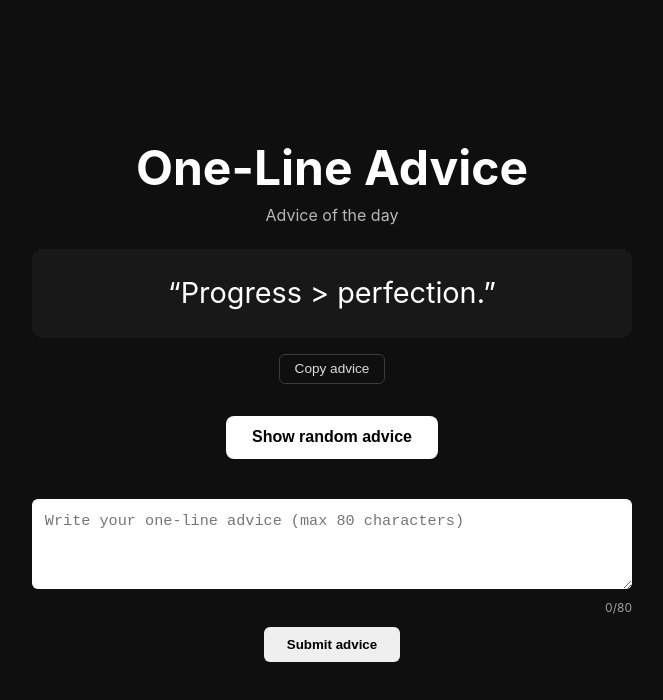
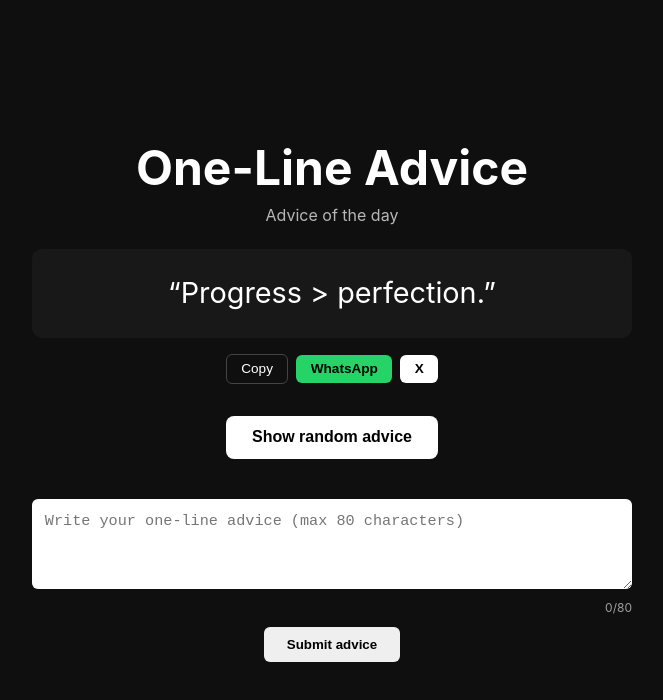
Before and after one commit to undercrypted-bator/one-line-advice, a Next.js app: page / in a window 1280 px wide. Shown: the top 700 px of the page, without its empty margins (308-971 px from the left). Built offline with nearby package versions, Linux system fonts and the light colour scheme.

Commit message:
Add WhatsApp and X share buttons

```diff
--- a/app/page.tsx
+++ b/app/page.tsx
@@ -29,7 +29,6 @@ export default function Home() {
   const [input, setInput] = useState("");
   const [copied, setCopied] = useState(false);
 
-  // Set advice of the day on load
   useEffect(() => {
     setCurrentAdvice(getAdviceOfTheDay(adviceList));
   }, [adviceList]);
@@ -53,6 +52,20 @@ export default function Home() {
     navigator.clipboard.writeText(currentAdvice);
     setCopied(true);
     setTimeout(() => setCopied(false), 1500);
+  }
+
+  function shareWhatsApp() {
+    const text = `"${currentAdvice}"\n\nvia One-Line Advice`;
+    const url = `https://wa.me/?text=${encodeURIComponent(text)}`;
+    window.open(url, "_blank");
+  }
+
+  function shareX() {
+    const text = `"${currentAdvice}"\n\n— One-Line Advice`;
+    const url = `https://twitter.com/intent/tweet?text=${encodeURIComponent(
+      text
+    )}`;
+    window.open(url, "_blank");
   }
 
   return (
@@ -90,10 +103,11 @@ export default function Home() {
           “{currentAdvice}”
         </div>
 
+        <div style={{ marginBottom: "2rem" }}>
           <button
             onClick={copyAdvice}
             style={{
-            marginBottom: "2rem",
+              marginRight: "0.5rem",
               background: "transparent",
               border: "1px solid #444",
               color: "#fff",
@@ -101,11 +115,44 @@ export default function Home() {
               borderRadius: "6px",
               cursor: "pointer",
               fontSize: "0.85rem",
-            opacity: 0.85,
             }}
           >
-          {copied ? "Copied!" : "Copy advice"}
+            {copied ? "Copied!" : "Copy"}
           </button>
+
+          <button
+            onClick={shareWhatsApp}
+            style={{
+              marginRight: "0.5rem",
+              background: "#25D366",
+              border: "none",
+              color: "#000",
+              padding: "0.4rem 0.9rem",
+              borderRadius: "6px",
+              cursor: "pointer",
+              fontSize: "0.85rem",
+              fontWeight: "bold",
+            }}
+          >
+            WhatsApp
+          </button>
+
+          <button
+            onClick={shareX}
+            style={{
+              background: "#ffffff",
+              border: "none",
+              color: "#000",
+              padding: "0.4rem 0.9rem",
+              borderRadius: "6px",
+              cursor: "pointer",
+              fontSize: "0.85rem",
+              fontWeight: "bold",
+            }}
+          >
+            X
+          </button>
+        </div>
 
         <button
           onClick={getRandomAdvice}
```
Lines whose indentation alone changed are shown as unchanged.
